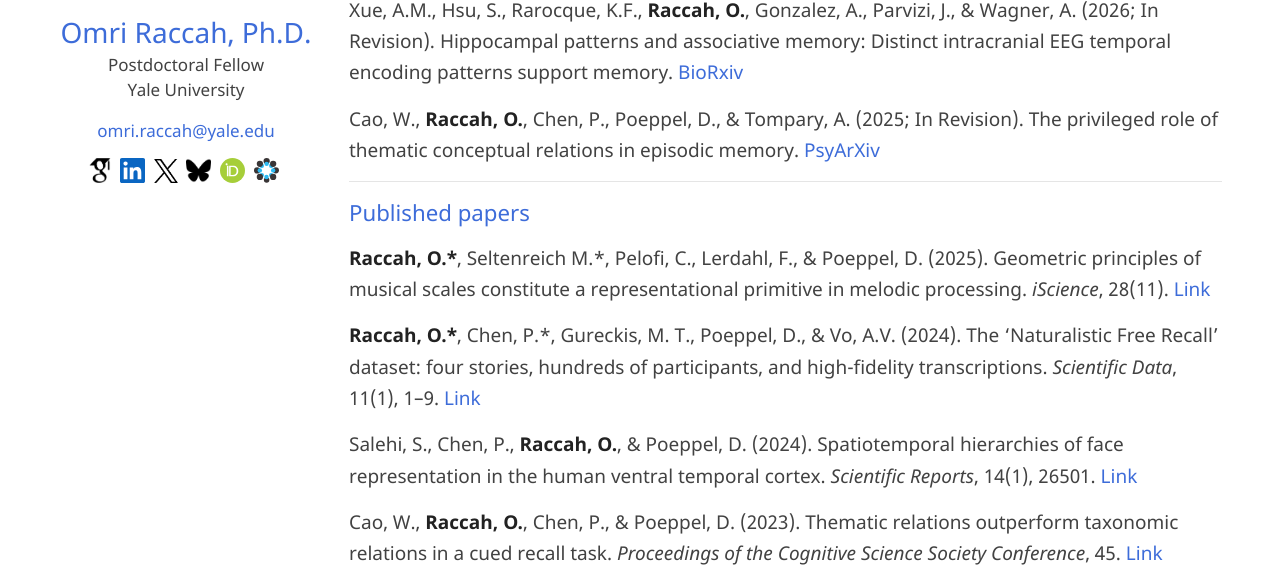
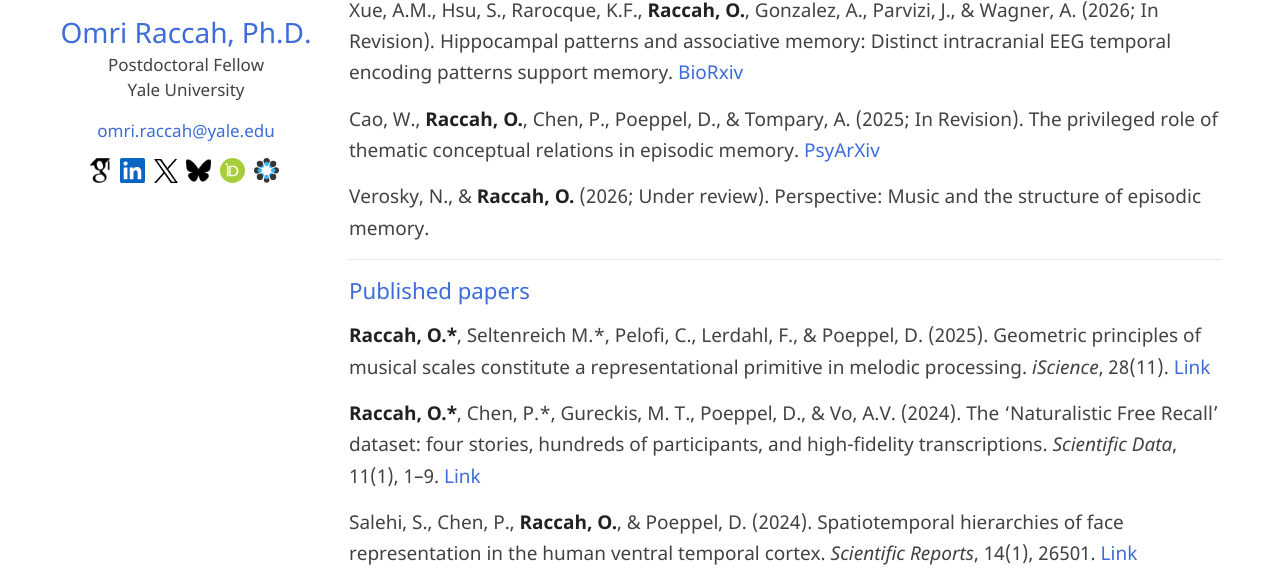
Before and after one commit to omriraccah/omriraccah.github.io, a Jekyll site: the page built from publications.md, in a window 1280 px wide and 900 px high, cut to the strip 320-900 px from the top of the window. Built offline with Jekyll 4.4.1, drawn with Linux system fonts in a browser that asks for light colours; our own code applies the rules of GitHub Pages for plain Markdown files.

Commit message:
Add Verosky & Raccah (2026) music and episodic memory paper
Co-Authored-By: Claude Opus 4.6 (1M context) <noreply@anthropic.com>

```diff
--- a/publications.md
+++ b/publications.md
@@ -14,6 +14,8 @@ layout: default
 Xue, A.M., Hsu, S., Rarocque, K.F., **Raccah, O.**, Gonzalez, A., Parvizi, J., & Wagner, A. (2026; In Revision). Hippocampal patterns and associative memory: Distinct intracranial EEG temporal encoding patterns support memory. [BioRxiv](https://www.biorxiv.org/content/10.64898/2026.03.18.712716v1){:target="_blank"}
 
 Cao, W., **Raccah, O.**, Chen, P., Poeppel, D., & Tompary, A. (2025; In Revision). The privileged role of thematic conceptual relations in episodic memory. [PsyArXiv](https://psyarxiv.com){:target="_blank"}
+
+Verosky, N., & **Raccah, O.** (2026; Under review). Perspective: Music and the structure of episodic memory.
 
 ***
 
```
